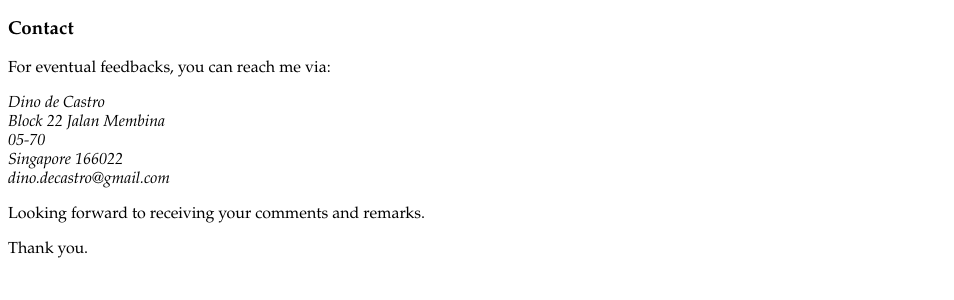
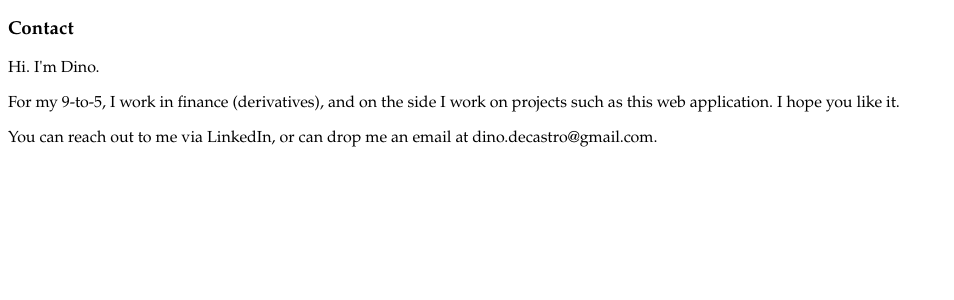
Before and after one commit to DinodC/meditations, a Flask app: page /Contact/ in a window 1280 px wide. Shown: the part 144-444 px from the top of the page, without its empty margins (0-954 px from the left). Run offline with Flask 2, Linux system fonts and the light colour scheme.

Commit message:
Updated contact.html

```diff
--- a/templates/contact.html
+++ b/templates/contact.html
@@ -3,19 +3,16 @@
 {% block content %}
 <h3>Contact</h3>
 <p>
-  For eventual feedbacks, you can reach me via:
-  <address>
-    Dino de Castro<br/>
-    Block 22 Jalan Membina<br/>
-    05-70<br/>
-    Singapore 166022<br/>
-    dino.decastro@gmail.com<br/>
-  </address>
+  Hi. I'm Dino.
 </p>
 <p>
-  Looking forward to receiving your comments and remarks.
+  For my 9-to-5, I work in finance (derivatives), and on the side I work on
+  projects such as this web application. I hope you like it.
 </p>
 <p>
-  Thank you.
+  You can reach out to me via
+  <a href="https://www.linkedin.com/in/dino-de-castro-a4197858/" target="_blank">
+    LinkedIn</a>,
+  or can drop me an email at dino.decastro@gmail.com.
 </p>
 {% endblock %}
```
